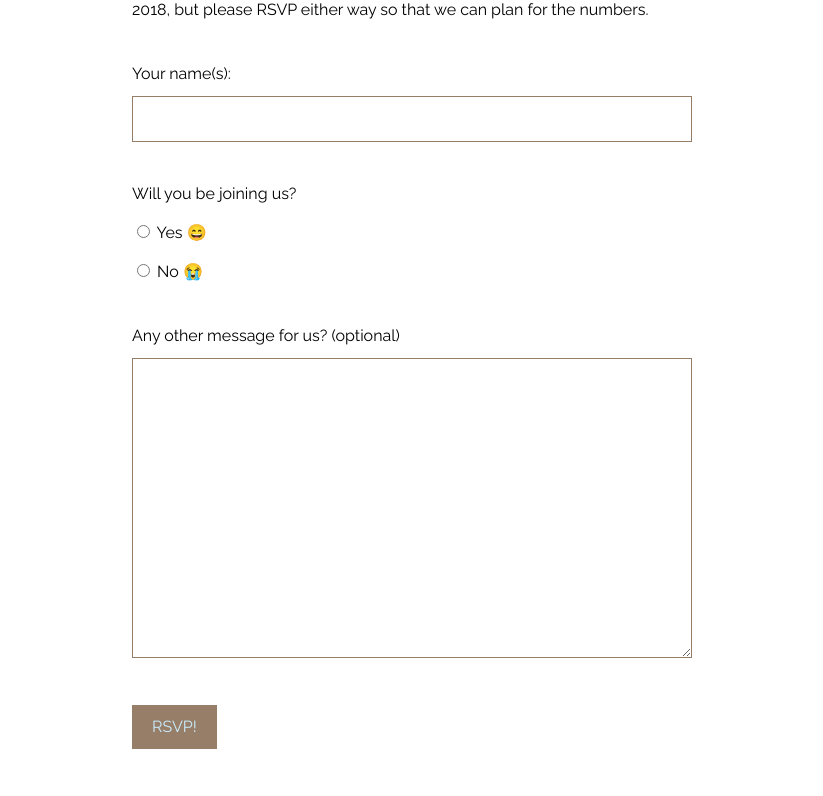
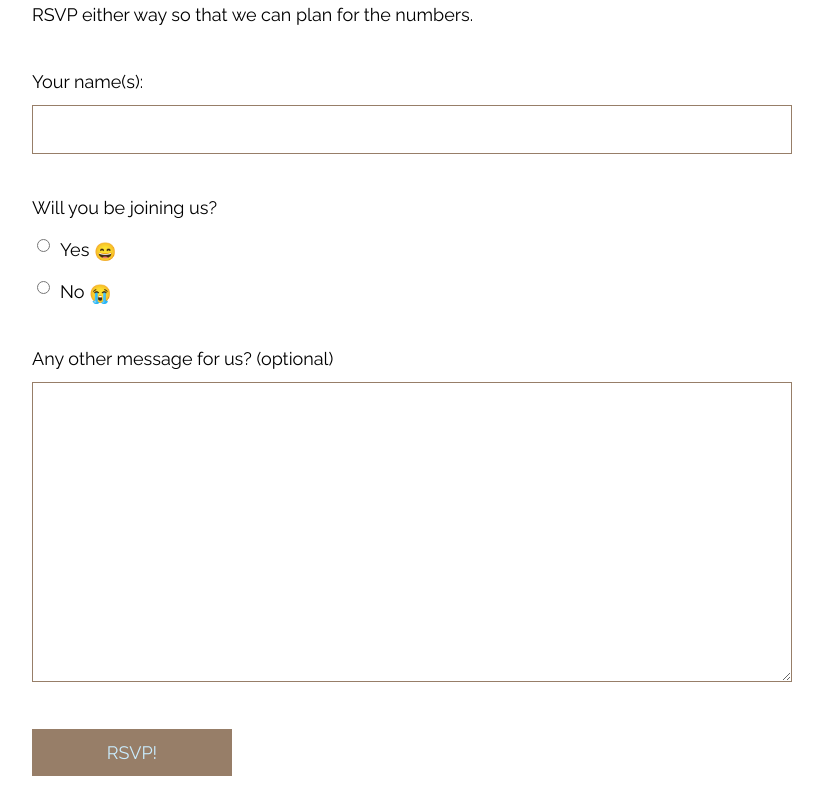
Before and after one commit to adrianosmond/isabelwedding, a React (Create React App) app: page / in a window 1280 px wide. Shown: the part 806-1602 px from the top of the page, without its empty margins (228-1051 px from the left). Before the commit the page ends 1575 px from the top, so only its background shows below. Built offline with nearby package versions, Linux system fonts and the light colour scheme.

Commit message:
Pixel pushing and typography a bit

```diff
--- a/src/App.css
+++ b/src/App.css
@@ -60,6 +60,16 @@ html {
   margin-right: auto;
 }
 
+@media (min-width: 820px) {
+  html {
+    font-size: 18px;
+  }
+
+  .content {
+    max-width: 800px;
+  }
+}
+
 .page-header {
   min-height: calc(100vh - 150px);
   display: flex;
@@ -106,3 +116,8 @@ html {
 .page-body__text {
   margin-top: 40px;
 }
+
+.emoji {
+  position: relative;
+  top: 0.1em;
+}
--- a/src/components/RSVPForm/index.css
+++ b/src/components/RSVPForm/index.css
@@ -22,11 +22,18 @@
   font: inherit;
 }
 
+.form__radio {
+  position: relative;
+  top: -0.3em;
+  margin-right: 10px;
+}
+
 .form__input--textarea {
   height: 300px;
 }
 
 .form__button {
+  min-width: 200px;
   padding: 10px 20px;
   border: 0;
   font: inherit;
--- a/src/components/RSVPForm/index.js
+++ b/src/components/RSVPForm/index.js
@@ -81,8 +81,14 @@ class RSVPForm extends Component {
         }
         <fieldset className="form__field" ref={(field) => { this.canAttendField = field }}>
           <legend>Will you be joining us?</legend>
-          <label className="form__control"><input type="radio" name="canAttend" value="yes" checked={this.state.canAttend==='yes'} onChange={this.updateCanAttend.bind(this, 'yes')} /> Yes <span role="img" aria-label="smiley face">&#x1F604;</span></label>
-          <label className="form__control"><input type="radio" name="canAttend" value="no" checked={this.state.canAttend==='no'} onChange={this.updateCanAttend.bind(this, 'no')} /> No <span role="img" aria-label="crying face">&#x1F62D;</span></label>
+          <label className="form__control">
+            <input className="form__radio" type="radio" name="canAttend" value="yes" checked={this.state.canAttend==='yes'} onChange={this.updateCanAttend.bind(this, 'yes')} />
+            Yes <span className="emoji" role="img" aria-label="smiley face">&#x1F604;</span>
+          </label>
+          <label className="form__control">
+            <input className="form__radio" type="radio" name="canAttend" value="no" checked={this.state.canAttend==='no'} onChange={this.updateCanAttend.bind(this, 'no')} />
+            No <span className="emoji" role="img" aria-label="crying face">&#x1F62D;</span>
+          </label>
         </fieldset>
         {
           !this.state.canAttendValid ? <p className="form__error">Please select an option</p> : ''
```
